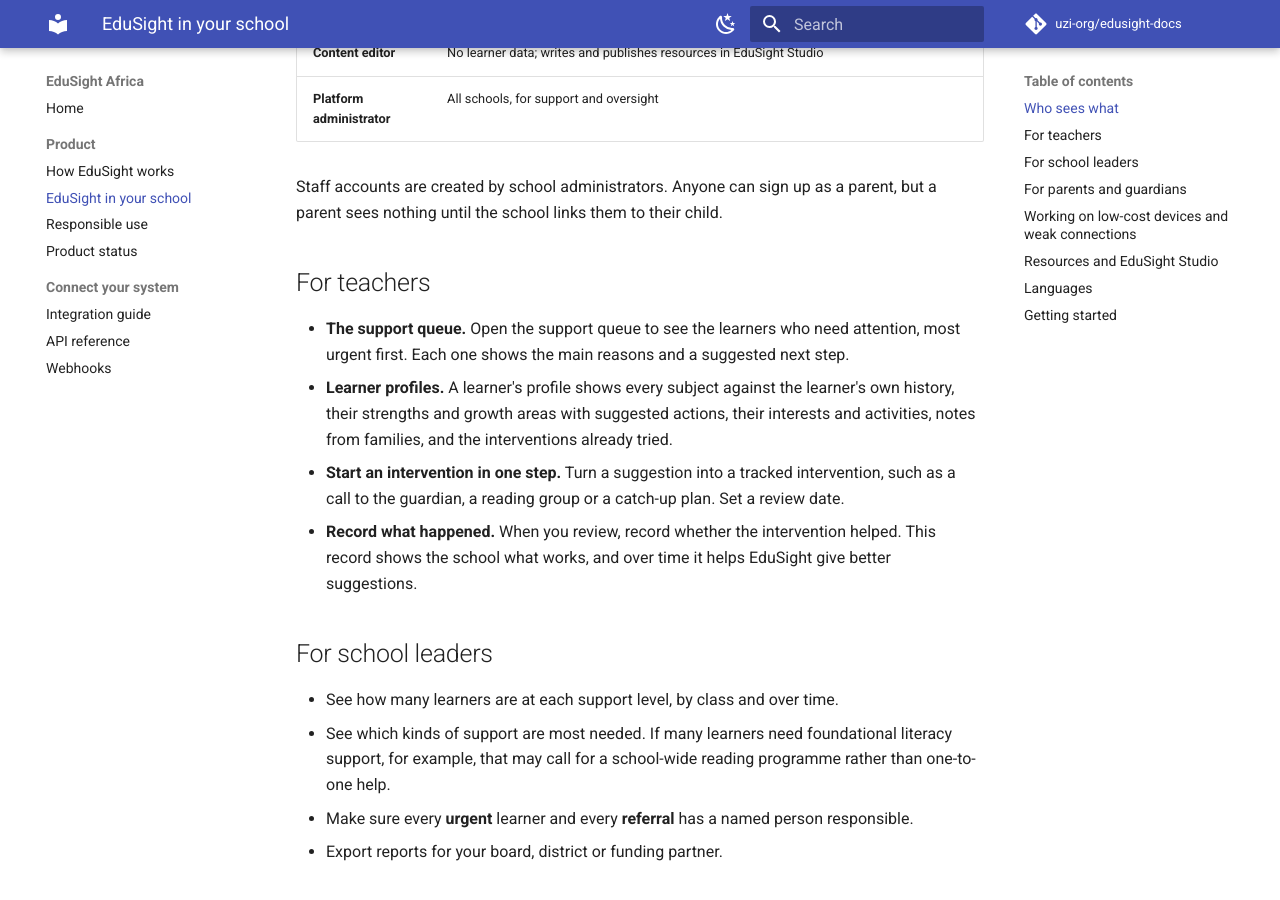
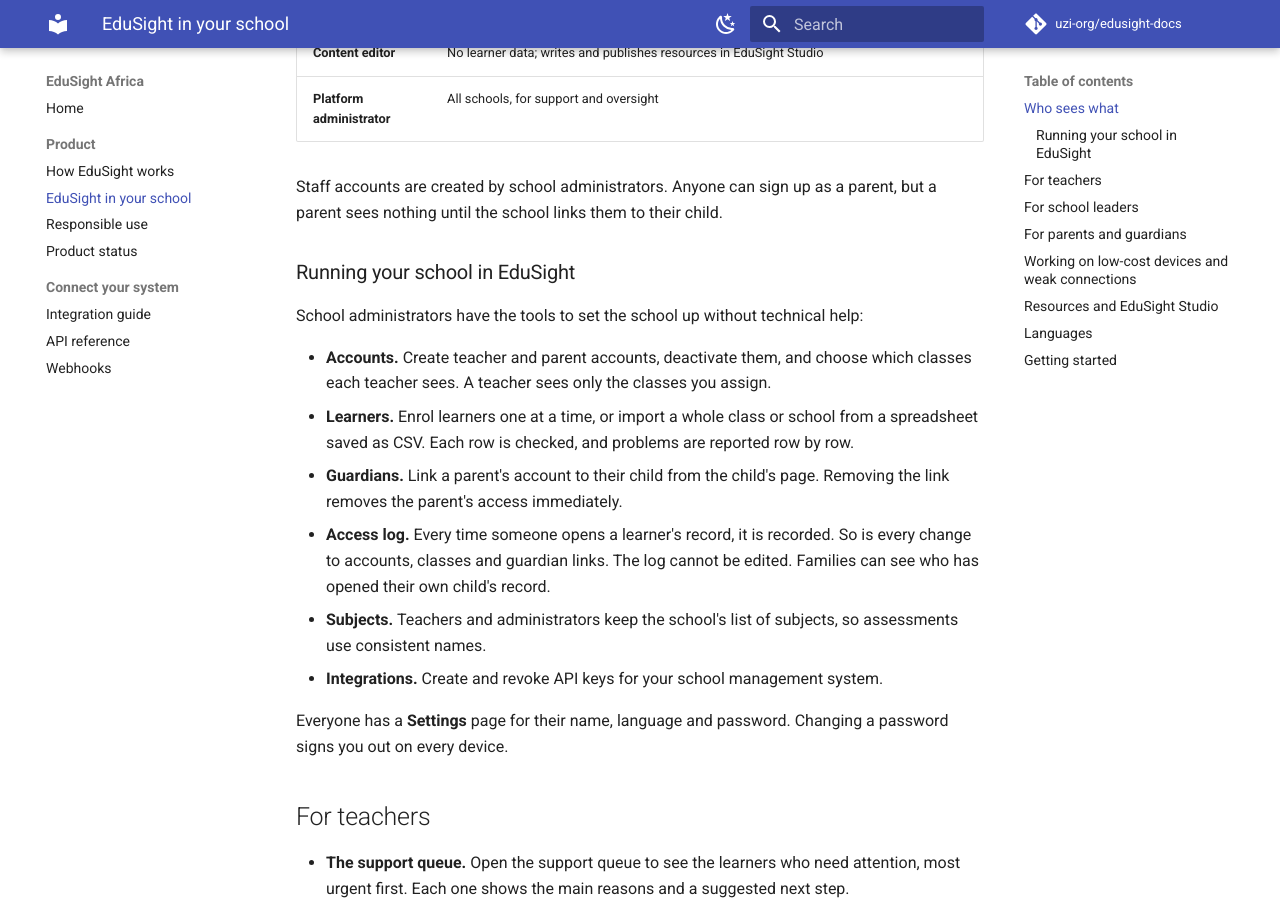
Before and after one commit to uzi-org/edusight-docs, an MkDocs documentation site: the page built from docs/for-schools.md, in a window 1280 px wide and 900 px high, scrolled down 551 px. Built offline with MkDocs 1.6.1 and Material for MkDocs 9.7.7, drawn with Linux system fonts in a browser that asks for light colours; comment, search, counter and statistics services are not loaded.

Commit message:
Sync product docs from edusight-africa@2893e3a

```diff
--- a/docs/for-schools.md
+++ b/docs/for-schools.md
@@ -15,6 +15,19 @@ Every account sees only what its role needs. The same rules apply in the app and
 | **Platform administrator** | All schools, for support and oversight |
 
 Staff accounts are created by school administrators. Anyone can sign up as a parent, but a parent sees nothing until the school links them to their child.
+
+### Running your school in EduSight
+
+School administrators have the tools to set the school up without technical help:
+
+- **Accounts.** Create teacher and parent accounts, deactivate them, and choose which classes each teacher sees. A teacher sees only the classes you assign.
+- **Learners.** Enrol learners one at a time, or import a whole class or school from a spreadsheet saved as CSV. Each row is checked, and problems are reported row by row.
+- **Guardians.** Link a parent's account to their child from the child's page. Removing the link removes the parent's access immediately.
+- **Access log.** Every time someone opens a learner's record, it is recorded. So is every change to accounts, classes and guardian links. The log cannot be edited. Families can see who has opened their own child's record.
+- **Subjects.** Teachers and administrators keep the school's list of subjects, so assessments use consistent names.
+- **Integrations.** Create and revoke API keys for your school management system.
+
+Everyone has a **Settings** page for their name, language and password. Changing a password signs you out on every device.
 
 ## For teachers
 
```
Also changed, not shown: docs/responsible-use.md (+1 -0 lines), docs/status.md (+3 -3 lines).
